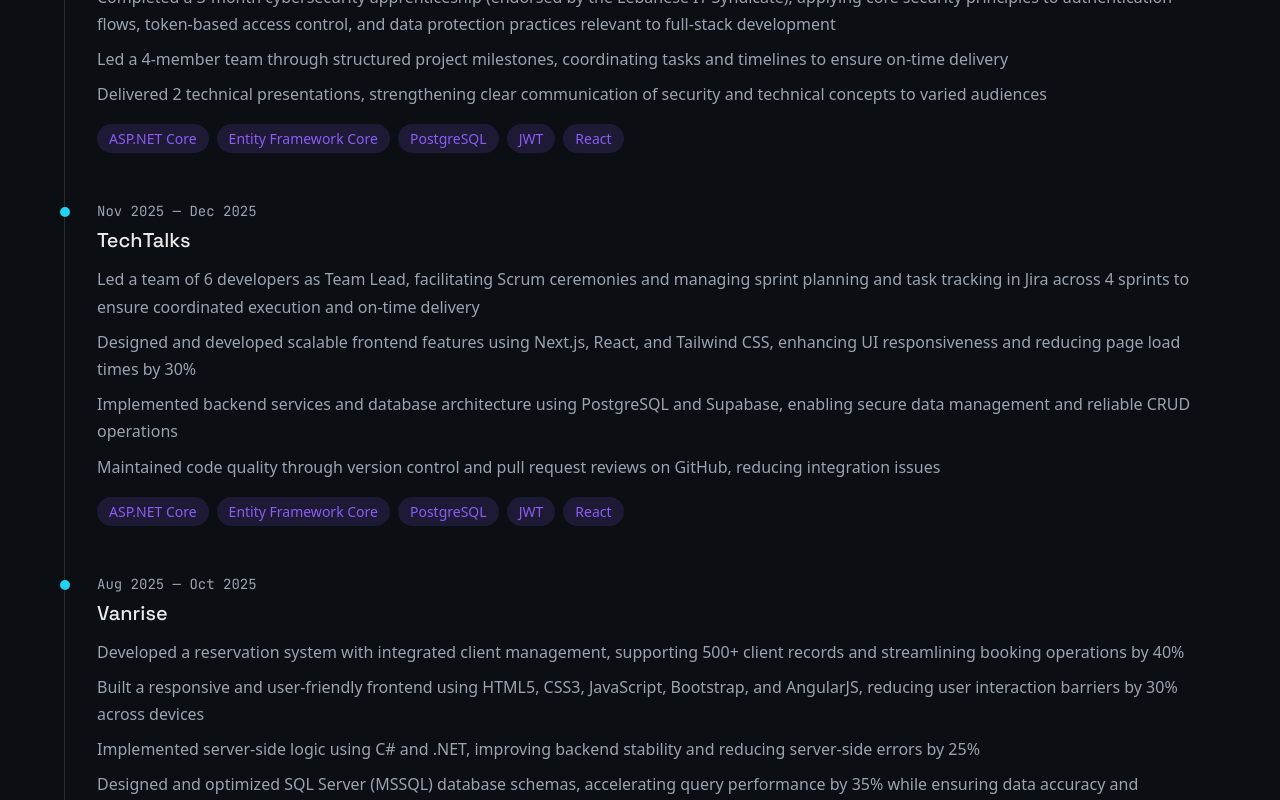
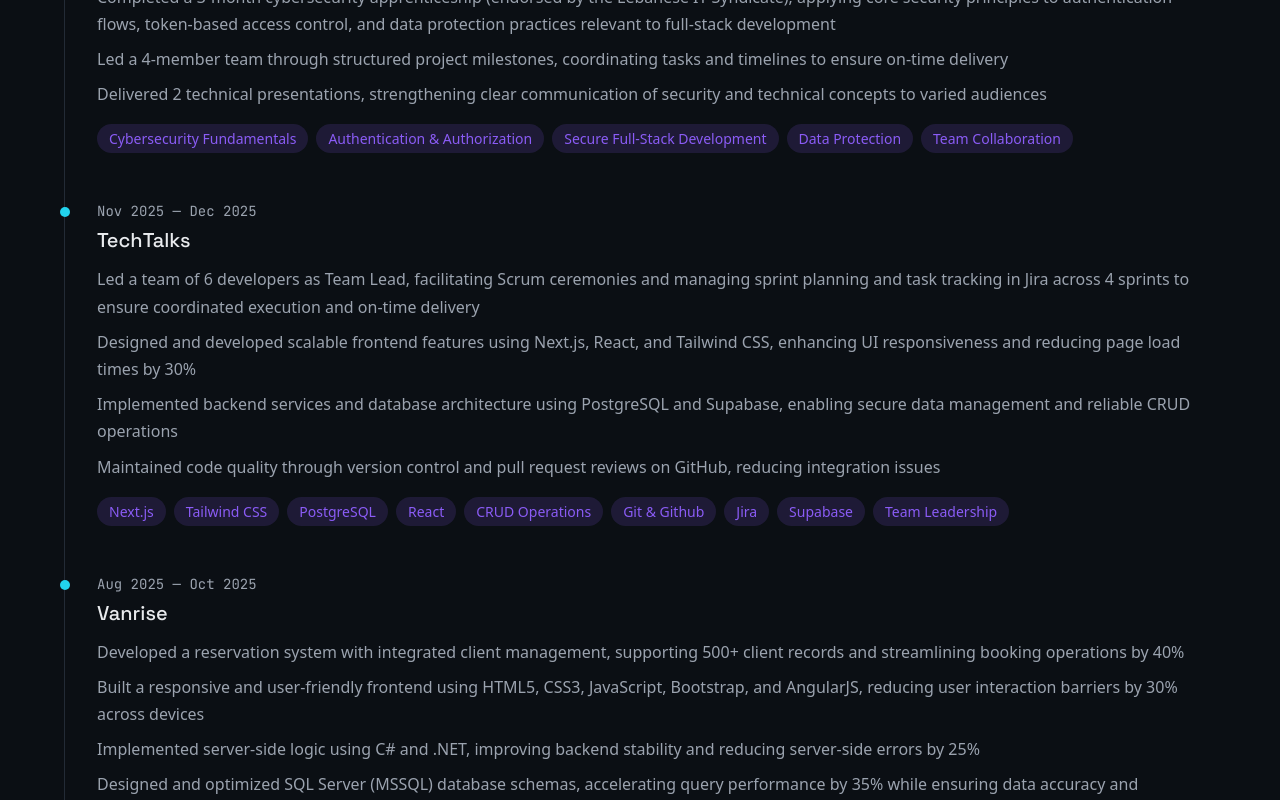
Before and after one commit to janaalabed/portfolio, a Next.js app: page / in a window 1280 px wide. Shown: the part 2000-2800 px from the top of the page. Built offline with nearby package versions, Linux system fonts and the light colour scheme.

Commit message:
fix: adjusting the skills set in the experience section

```diff
--- a/src/app/data/experience.js
+++ b/src/app/data/experience.js
@@ -7,7 +7,9 @@
       "ASP.NET Core",
       "Entity Framework Core",
       "PostgreSQL",
-      "JWT",
+      "JWT Authentication",
+      "REST API Development",
+      "RBAC",
       "React",
     ],
     bullets: [
@@ -22,11 +24,12 @@
     endDate: "Mar 2026",
     companyName: "EFE Lebanon",
     stack: [
-      "ASP.NET Core",
-      "Entity Framework Core",
-      "PostgreSQL",
-      "JWT",
-      "React",
+      "Cybersecurity Fundamentals",
+      "Authentication & Authorization",
+      ,
+      "Secure Full-Stack Development",
+      "Data Protection",
+      "Team Collaboration",
     ],
     bullets: [
       "Completed a 3-month cybersecurity apprenticeship (endorsed by the Lebanese IT Syndicate), applying core security principles to authentication flows, token-based access control, and data protection practices relevant to full-stack development",
@@ -40,11 +43,15 @@
     endDate: "Dec 2025",
     companyName: "TechTalks",
     stack: [
-      "ASP.NET Core",
-      "Entity Framework Core",
+      "Next.js",
+      "Tailwind CSS",
       "PostgreSQL",
-      "JWT",
       "React",
+      "CRUD Operations",
+      "Git & Github",
+      "Jira",
+      "Supabase",
+      "Team Leadership",
     ],
     bullets: [
       " Led a team of 6 developers as Team Lead, facilitating Scrum ceremonies and managing sprint planning and task tracking in Jira across 4 sprints to ensure coordinated execution and on-time delivery",
@@ -59,11 +66,11 @@
     endDate: "Oct 2025",
     companyName: "Vanrise",
     stack: [
-      "ASP.NET Core",
-      "Entity Framework Core",
-      "PostgreSQL",
-      "JWT",
-      "React",
+      ".NET Core",
+      "SQL Server",
+      "Angular",
+      "Bootstrap",
+      "CRUD operations",
     ],
     bullets: [
       "Developed a reservation system with integrated client management, supporting 500+ client records and streamlining booking operations by 40% ",
--- a/src/app/data/projects.js
+++ b/src/app/data/projects.js
@@ -4,7 +4,14 @@
     name: "IT help desk",
     description:
       "An IT Help Desk & Ticketing Management System for managing support requests, ticket workflows, role-based access, and internal IT operations",
-    stack: ["React", "Tailwind CSS", "ASP.NET Web Api", "Entity Framework"],
+    stack: [
+      "React",
+      "Tailwind CSS",
+      "ASP.NET Web Api",
+      "Entity Framework",
+      "PostgreSQL",
+      "Swagger",
+    ],
     caseStudyURL: "/projects/helpdesk-ticketing-system",
     githubRepo:
       "https://github.com/janaalabed/it-helpdesk-ticketing-system.git",
@@ -15,7 +22,14 @@
     name: "Jobify",
     description:
       "A job-matching platform connecting students and job seekers with internship opportunities, while letting companies post openings and manage applications",
-    stack: ["Next.js", "React", "Tailwind CSS", "PostgreSQL"],
+    stack: [
+      "Next.js",
+      "Tailwind CSS",
+      "PostgreSQL",
+      "Supabase",
+      "jira",
+      "Git & Github",
+    ],
     liveDemo: "https://jobify-bice-five.vercel.app/",
     githubRepo: "https://github.com/janaalabed/techtalks-Jobify-teamD.git",
   },
@@ -24,7 +38,13 @@
     name: "OneHand",
     description:
       "A community platform for sharing, discovering, and exchanging unused items, connecting people who have things to give with those who need them.",
-    stack: ["Next.js", "React", "Tailwind CSS", "PostgreSQL"],
+    stack: [
+      "Next.js",
+      "Tailwind CSS",
+      "PostgreSQL",
+      "Supabase",
+      "Git & Github",
+    ],
     liveDemo: "https://onehand-community.vercel.app",
     githubRepo: "https://github.com/janaalabed/donation-platform.git",
   },
```
